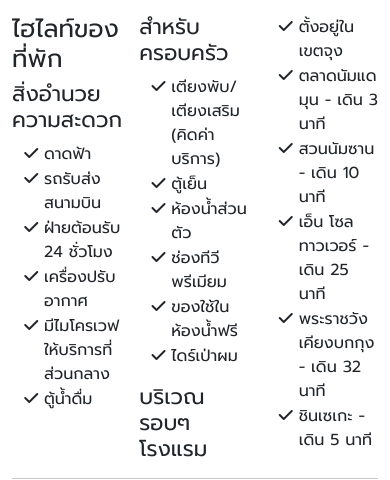
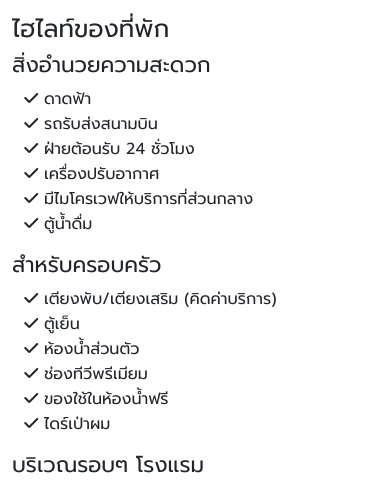
Before and after one commit to mongkonsrisin/hotel, a plain HTML site: page index.html in a window 390 px wide. Shown: the part 657-1137 px from the top of the page. Drawn offline with nearby package versions, Linux system fonts and the light colour scheme; a web font is replaced by a local one.

Commit message:
Add files via upload

```diff
--- a/styles/style.css
+++ b/styles/style.css
@@ -41,3 +41,10 @@ ul.h_option_list li {
 .content {
     column-count: 3;
 }
+
+
+@media only screen and (max-width: 600px) {
+        .content {
+            column-count: 1
+        }
+  }
```
